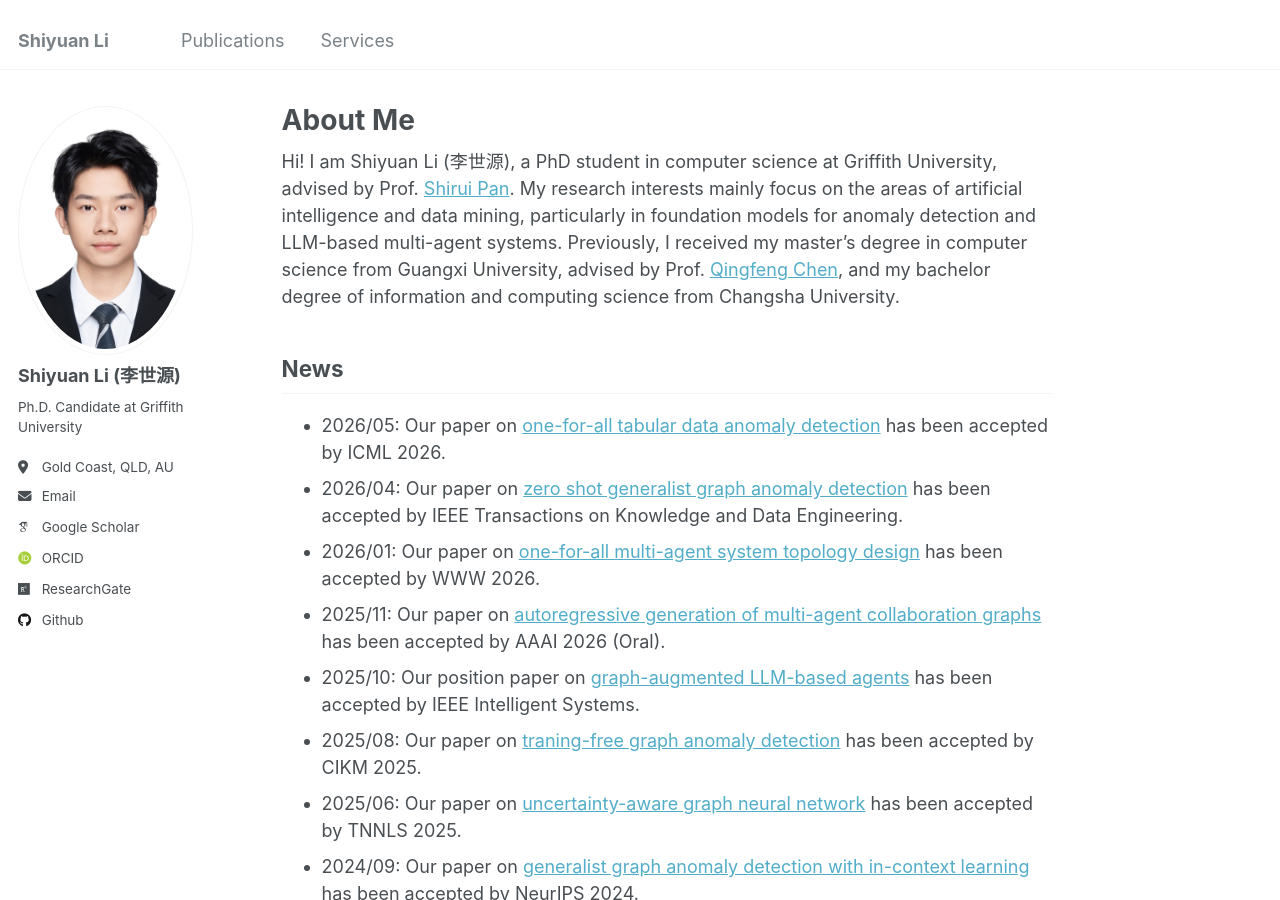
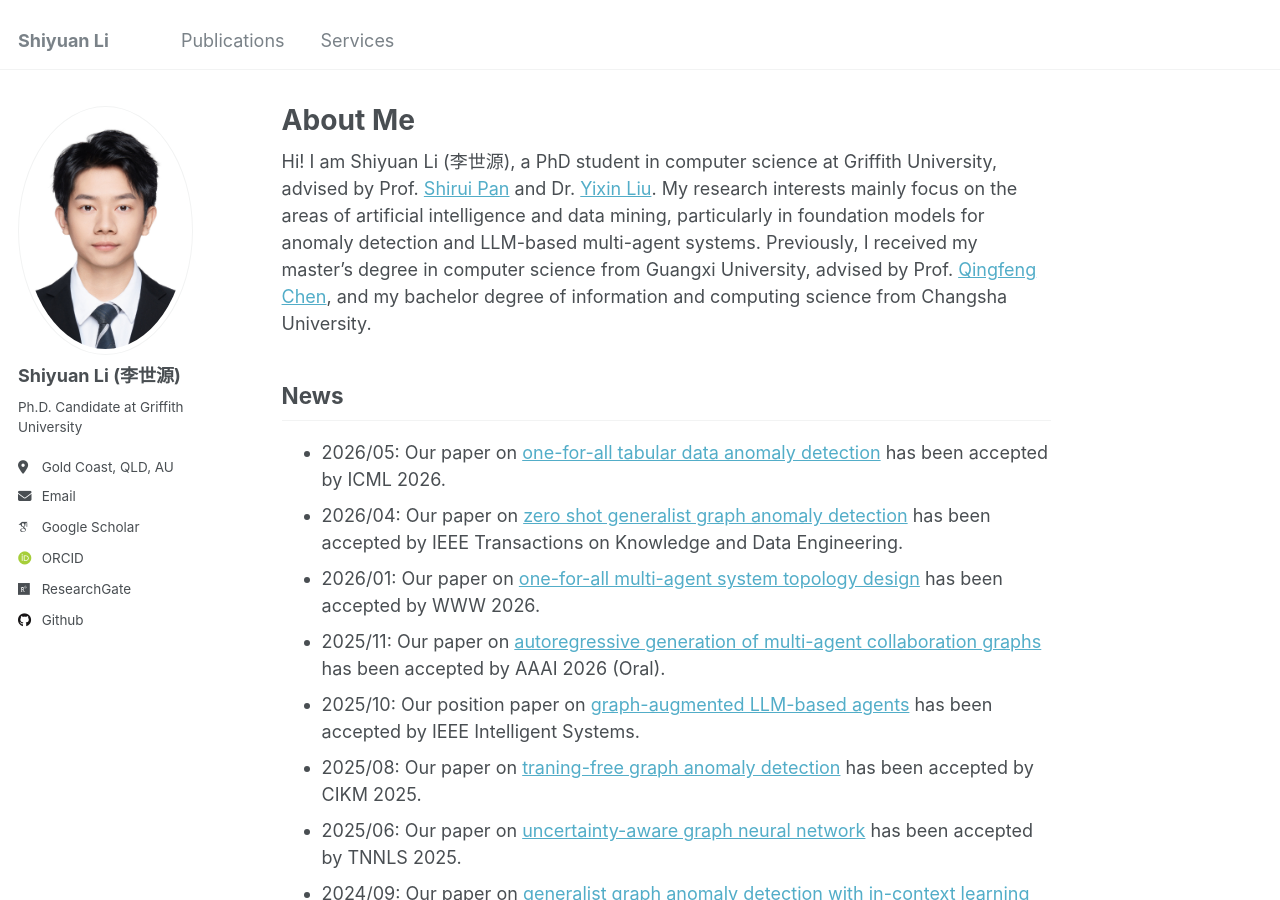
Before and after one commit to Shiy-Li/Shiy-Li.github.io, a Jekyll site: the page built from _pages/about.md, in a window 1280 px wide and 900 px high. Built offline with Jekyll 4.4.1, drawn with Linux system fonts in a browser that asks for light colours; some web fonts are replaced.

Commit message:
Update about.md

```diff
--- a/_pages/about.md
+++ b/_pages/about.md
@@ -8,7 +8,7 @@ redirect_from:
   - /about.html
 ---
 
-Hi! I am Shiyuan Li (李世源), a PhD student in computer science at Griffith University, advised by Prof. [Shirui Pan](https://shiruipan.github.io/).
+Hi! I am Shiyuan Li (李世源), a PhD student in computer science at Griffith University, advised by Prof. [Shirui Pan](https://shiruipan.github.io/) and Dr. [Yixin Liu](https://yixinliu233.github.io/).
 My research interests mainly focus on the areas of artificial intelligence and data mining, particularly in foundation models for anomaly detection and LLM-based multi-agent systems. Previously, I received my master's degree in computer science from Guangxi University, advised by Prof. [Qingfeng Chen](https://dblp.dagstuhl.de/pid/62/1656.html), and my bachelor degree of information and computing science from Changsha University.
 
 
```
